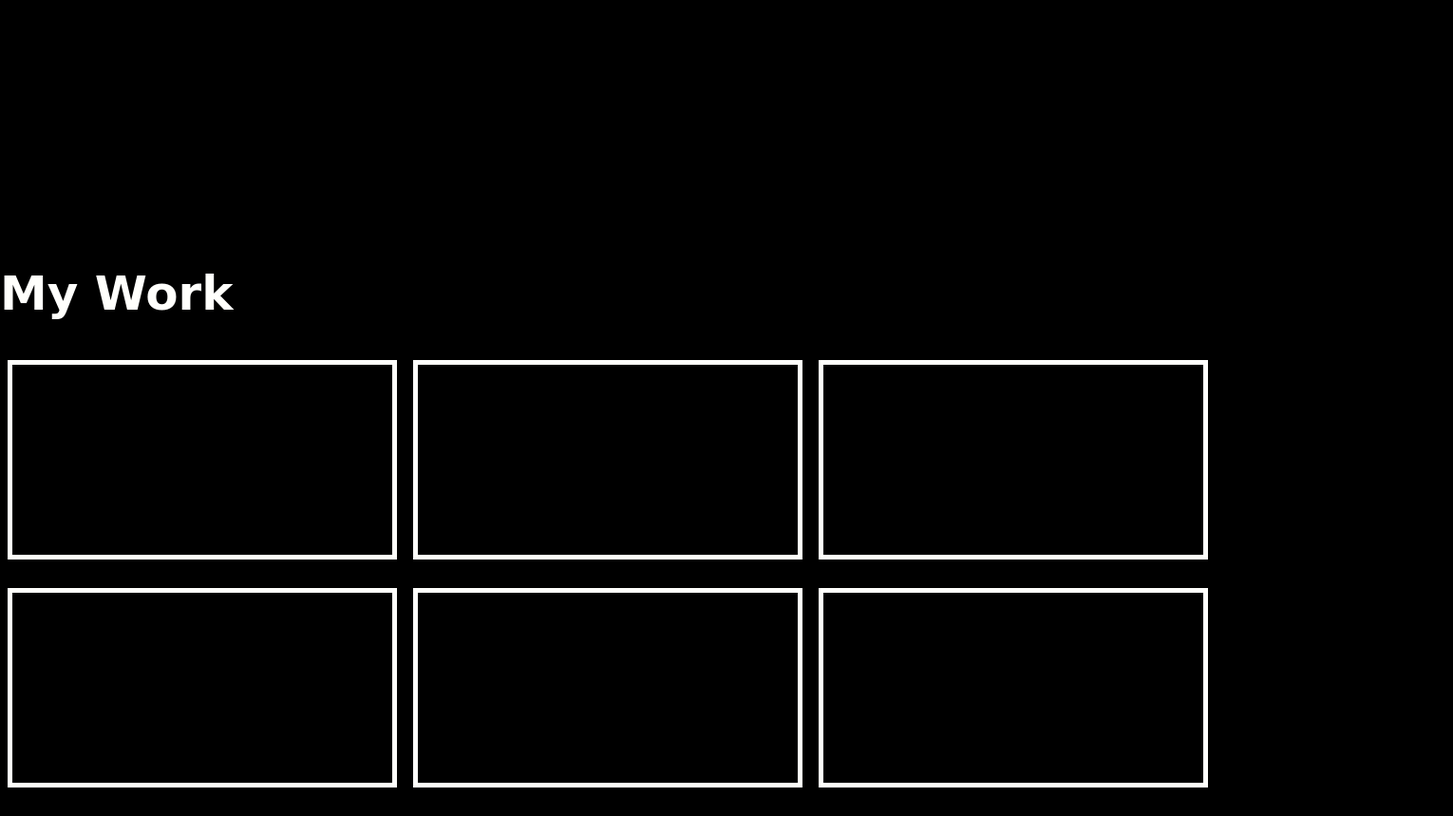
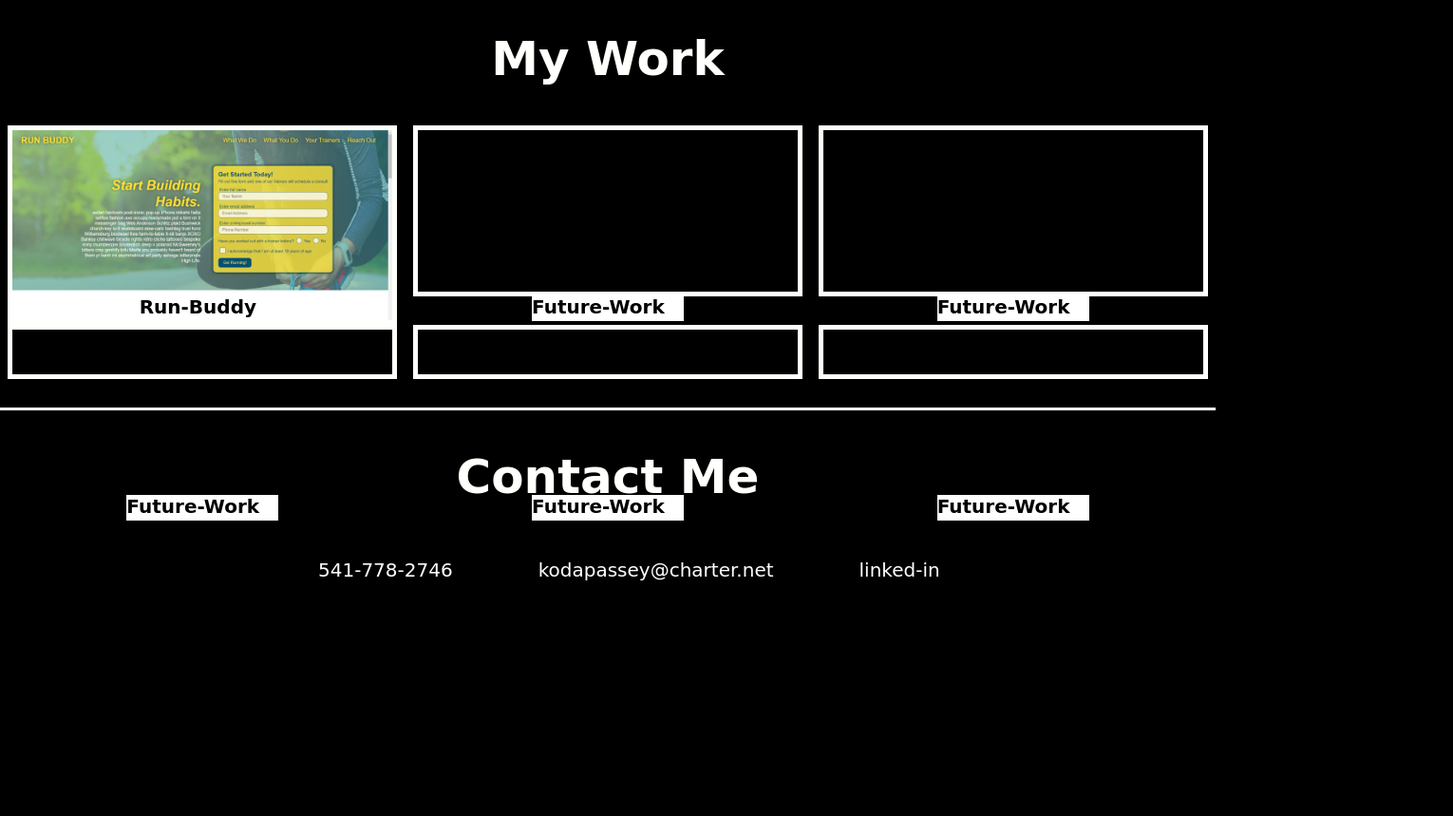
Before and after one commit to kodapassey/Portfolio, a plain HTML site: page index.html in a window 1280 px wide. Shown: the part 740-1599 px from the top of the page at 95% size, 1530 px wide, since content can reach past the window. After the commit the page ends 1383 px from the top, so only its background shows below. Drawn offline with Linux system fonts and the light colour scheme; a web font is replaced by a local one.

Commit message:
added contact section, added run buddy project to my work section

```diff
--- a/assets/styles.css
+++ b/assets/styles.css
@@ -26,11 +26,11 @@ nav ul {
 nav ul li {
     padding: 15px;
     font-size: 20px;
+    margin: 0 30px;
 }
 
 nav ul li a:hover {
     color: var(--blue-color);
-
 }
 
 nav ul li a {
@@ -40,6 +40,9 @@ nav ul li a {
 
 .hero {
     position: relative;
+    margin-bottom: 0;
+    height: 572px;
+    border-bottom: 3px solid white;
 }
 
 .bio {
@@ -75,6 +78,7 @@ img {
     -webkit-filter: grayscale(100%);
     /* Safari 6.0 - 9.0 */
     filter: grayscale(100%);
+    z-index: -1;
 }
 
 
@@ -83,11 +87,13 @@ img {
     display: flex;
     justify-content: space-around;
     flex-wrap: wrap;
+    border-bottom: 3px solid white;
 }
 
 .section-title {
-    display: block;
+    display: flex;
     font-size: 50px;
+    justify-content: center;
     font-family: "Poller One", cursive;
 }
 
@@ -95,17 +101,74 @@ img {
     width: 400px;
     height: 200px;
     border: 5px solid var(--secondary-color);
+    background-image: url(./images/Screenshot\ \(2\).png);
+    background-size: cover;
+}
+
+.run-buddy h2 {
+    text-align: center;
+    position: relative;
+    width: 150px;
+    bottom: -171px;
+    right: -120px;
+    height: 27px;
+    color: var(--primary-color);
+    background-color: white;
+    margin-top: 3px;
+    font-family: "poller one", cursive;
+    font-size: 20px;
 }
 
 .future-work {
     width: 400px;
-    height: 200px;
+    heighatust: 200px;
     border: 5px solid var(--secondary-color);
     margin-bottom: 30px;
+}
+
+.future-work h2 {
+    justify-content: center;
+    position: relative;
+    width: 160px;
+    bottom: -171px;
+    right: -120px;
+    height: 27px;
+    color: var(--primary-color);
+    background-color: white;
+    margin-top: 3px;
+    font-family: "poller one", cursive;
+    font-size: 20px;
 }
 
 .future-work:hover,
 .run-buddy:hover {
     border: 5px solid var(--blue-color);
-    box-shadow: 10px 5px 5px red;
+    box-shadow: 0 4px 10px var(--gray-color);
 }
+
+.footer ul {
+    position: relative;
+    left: 250px;
+    display: flex;
+    list-style-type: none;
+}
+
+.footer ul li {
+    padding: 15px;
+    font-size: 20px;
+    margin: 0 30px;
+}
+
+.footer ul li a {
+    text-decoration: none;
+    color: var(--secondary-color);
+}
+
+.footer ul li:hover,
+.footer a:hover {
+    color: var(--blue-color);
+}
+
+.footer {
+    font-family: "Poller One", cursive;
+}
--- a/index.html
+++ b/index.html
@@ -25,7 +25,7 @@
             </ul>
         </nav>
     </header>
-    <section class="hero border-bottom">
+    <section class="hero">
         <section class="bio">
 
             <p>
@@ -45,16 +45,36 @@
     </section>
 
 
-    <h2 class="section-title">My Work</h2>
+    <h2 id="my-work" class="section-title">My Work</h2>
     <section class="my-work">
-        <div class="run-buddy"></div>
-        <div class="future-work"></div>
-        <div class="future-work"></div>
-        <div class="future-work"></div>
-        <div class="future-work"></div>
-        <div class="future-work"></div>
+        <div class="run-buddy">
+            <h2>Run-Buddy</h2>
+        </div>
+        <div class="future-work">
+            <h2>Future-Work</h2>
+        </div>
+        <div class="future-work">
+            <h2>Future-Work</h2>
+        </div>
+        <div class="future-work">
+            <h2>Future-Work</h2>
+        </div>
+        <div class="future-work">
+            <h2>Future-Work</h2>
+        </div>
+        <div class="future-work">
+            <h2>Future-Work</h2>
+        </div>
     </section>
 
+    <footer id="contact" class="footer">
+        <h2 class="section-title">Contact Me</h2>
+        <ul>
+            <li>541-778-2746</li>
+            <li>kodapassey@charter.net</li>
+            <li><a href=#>linked-in</a></li>
+        </ul>
+    </footer>
 </body>
 
 </html>
```
Also changed, not shown: assets/images/Screenshot (2).png (added).
